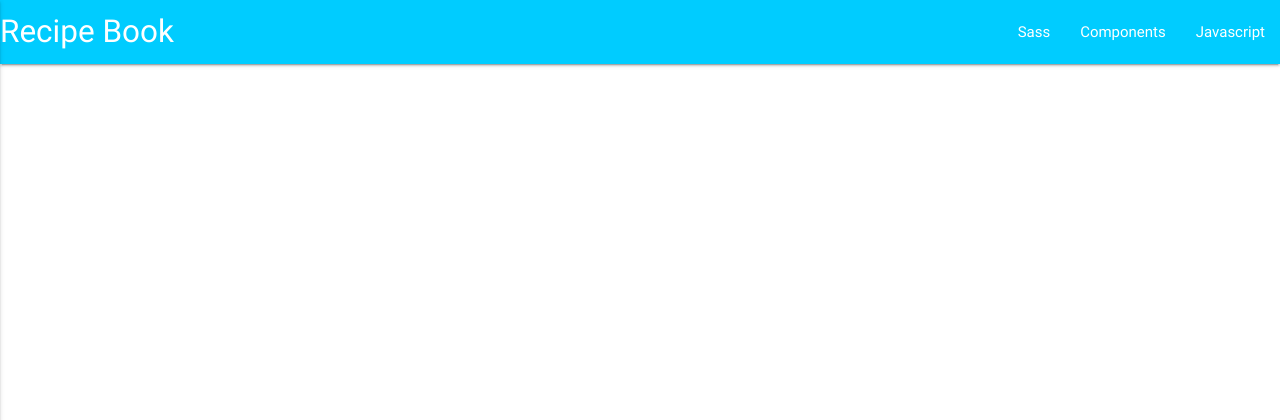
After one commit to dan360z/Data-Centric-Project, a Flask app: template templates/base.html in a window 1280 px wide. The commit adds this page. Shown: the top 420 px of the page. Run offline with Flask 2, Linux system fonts and the light colour scheme; the template is opened without the code that fills it, so the values that code supplies are empty; some libraries are stand-ins or nearby versions.

Commit message:
Set up materialize, scss and js

```diff
--- a/app.py
+++ b/app.py
@@ -16,6 +16,4 @@ def get_recipes():
     return render_template("recipes.html", recipes=mongo.db.Recipes.find())
 
 if __name__ == '__main__':
-    app.run(host=os.environ.get('IP', '0.0.0.0'),
-            port=int(os.environ.get('PORT', '5000')),
-            debug=True)
+    app.run()
--- /dev/null
+++ b/static/js/nav.js
@@ -0,0 +1,3 @@
+$(document).ready(function() {
+    $('.button-collapse').sideNav();
+});
--- /dev/null
+++ b/static/scss/main.css
@@ -0,0 +1,4 @@
+.nav-wrapper {
+  background-color: #00ccff; }
+
+/*# sourceMappingURL=main.css.map */
--- /dev/null
+++ b/static/scss/main.scss
@@ -0,0 +1,3 @@
+.nav-wrapper {
+    background-color: rgb(0, 204, 255);
+}
--- /dev/null
+++ b/templates/base.html
@@ -0,0 +1,41 @@
+<!DOCTYPE html>
+<html lang="en">
+
+<head>
+    <meta charset="UTF-8">
+    <meta name="viewport" content="width=device-width, initial-scale=1.0">
+    <meta http-equiv="X-UA-Compatible" content="ie=edge">
+    <link href="https://fonts.googleapis.com/icon?family=Material+Icons" rel="stylesheet">
+    <link rel="stylesheet" href="https://cdnjs.cloudflare.com/ajax/libs/materialize/0.100.2/css/materialize.min.css">
+    <link rel="stylesheet" href="{{url_for('static', filename='scss/main.css')}}">
+    <title>Document</title>
+</head>
+
+<body>
+    <header>
+        <nav>
+            <div class="nav-wrapper">
+                <a href="#!" class="brand-logo">Recipe Book</a>
+                <a href="#" data-activates="mobile-demo" class="button-collapse"><i class="material-icons">menu</i></a>
+                <ul class="right hide-on-med-and-down">
+                    <li><a href="sass.html">Sass</a></li>
+                    <li><a href="badges.html">Components</a></li>
+                    <li><a href="collapsible.html">Javascript</a></li>
+                </ul>
+                <ul class="side-nav" id="mobile-demo">
+                    <li><a href="sass.html">Sass</a></li>
+                    <li><a href="badges.html">Components</a></li>
+                    <li><a href="collapsible.html">Javascript</a></li>
+                </ul>
+            </div>
+        </nav>
+    </header>
+
+    {% block content %} {% endblock %}
+
+    <script src="https://ajax.googleapis.com/ajax/libs/jquery/3.4.1/jquery.min.js"></script>
+    <script src="https://cdnjs.cloudflare.com/ajax/libs/materialize/0.100.2/js/materialize.min.js"></script>
+    <script src="{{url_for('static', filename='js/nav.js')}}"></script>
+</body>
+
+</html>
```
Also changed, not shown: templates/recipes.html (+3 -14 lines), 1 other file.
